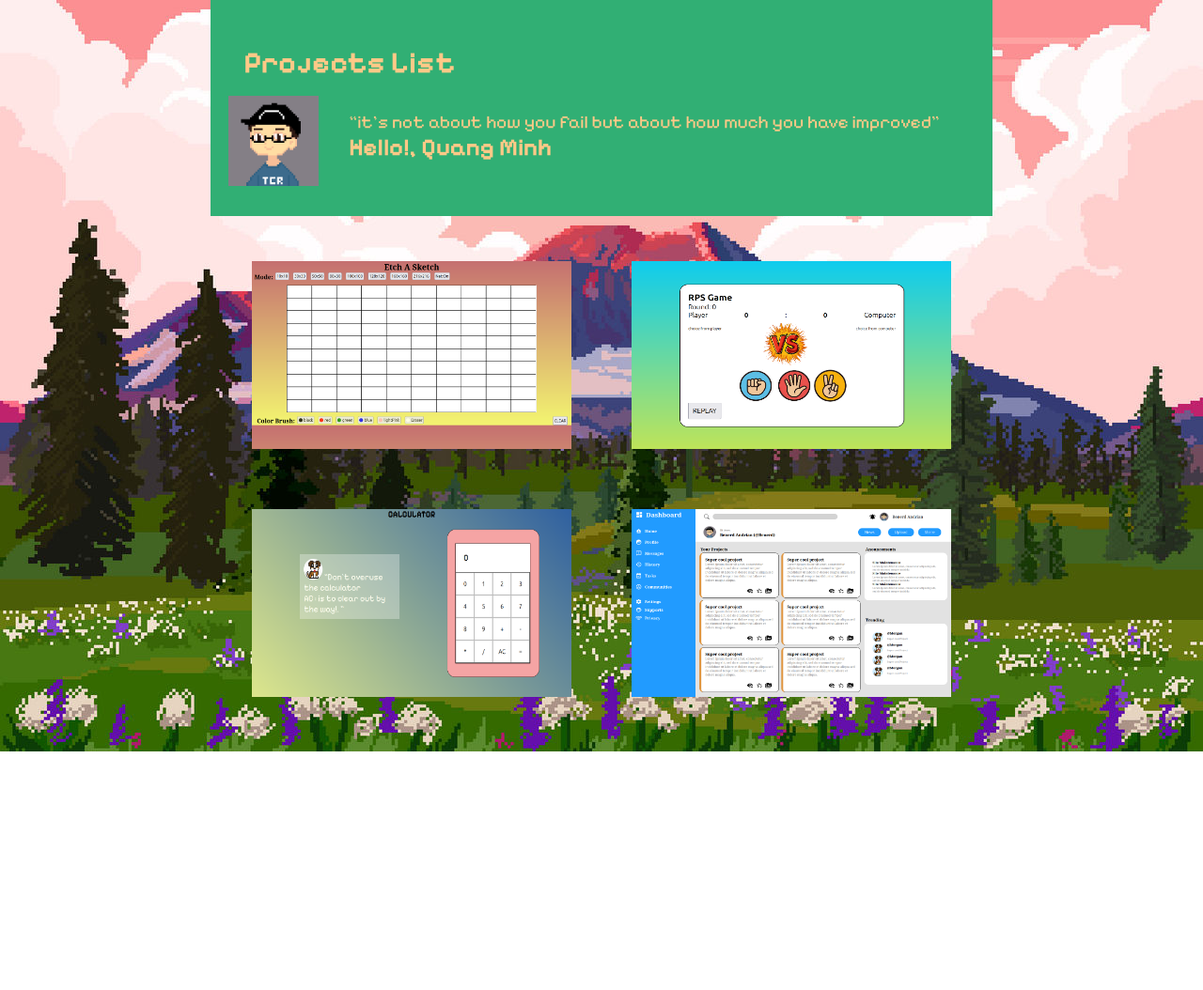
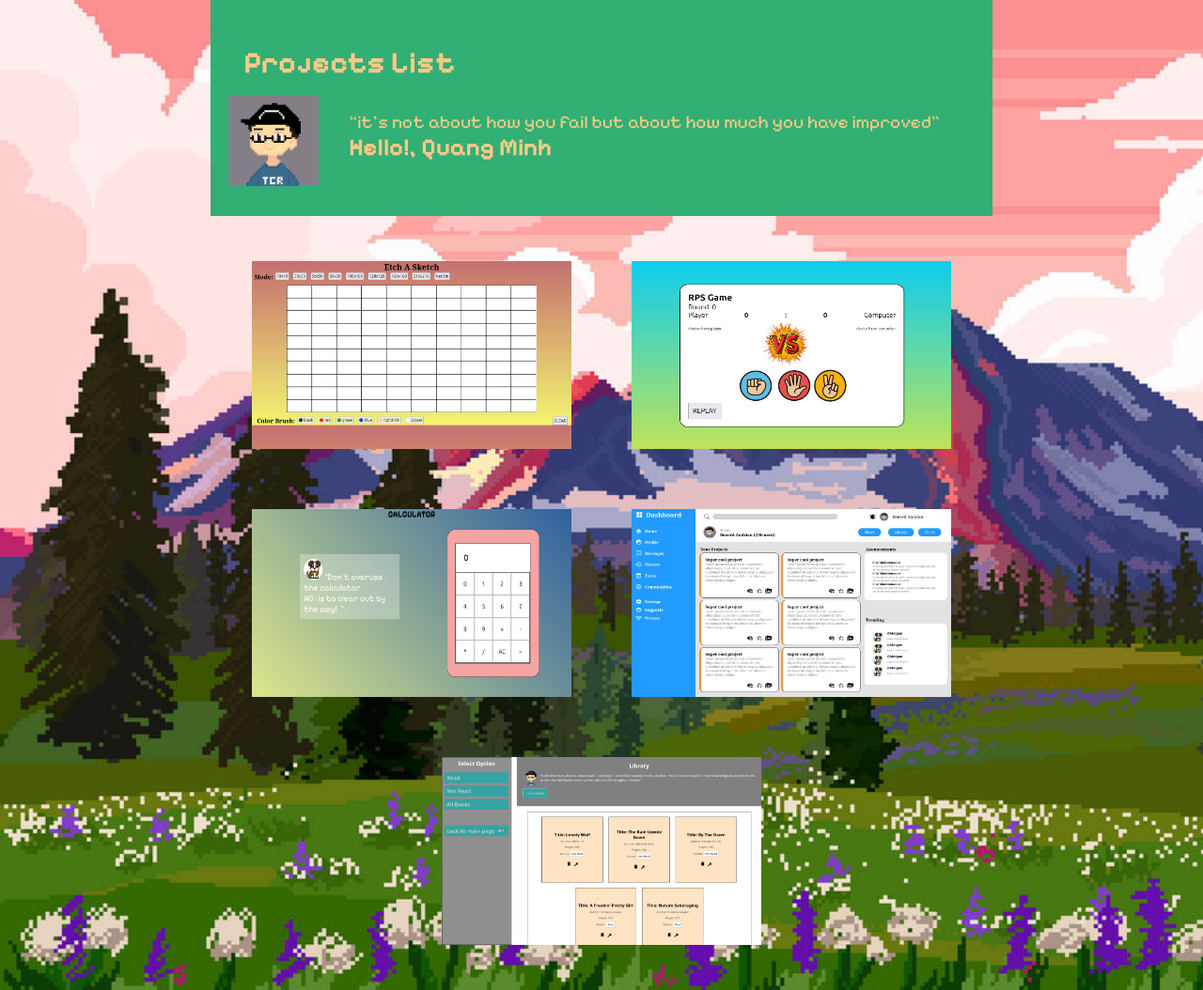
Before and after one commit to BenerdAndrian/myPortfolio, a plain HTML site: page index.html in a window 1280 px wide. Shown: the whole page at 94% size. Before the commit the page ends 800 px from the top, so only its background shows below. Drawn offline with Linux system fonts and the light colour scheme.

Commit message:
add library App project

```diff
--- a/index.html
+++ b/index.html
@@ -42,6 +42,10 @@
             <a href="https://benerdandrian.github.io/AdminDashboard/"><img src="res/project4.png" alt="Admin Dashboard"></a>
          </li>
 
+         <li>
+            <a href="https://benerdandrian.github.io/library/"><img src="res/project5.png" alt="Library App"></a>
+         </li>
+
     </ul>
 </body>
 </html>
```
Also changed, not shown: res/project5.png (added).
